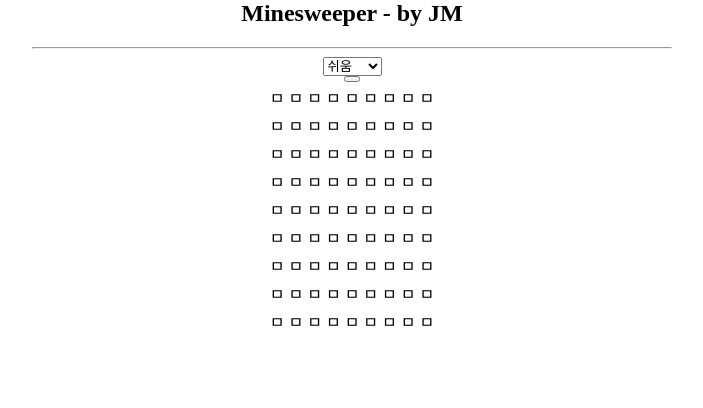
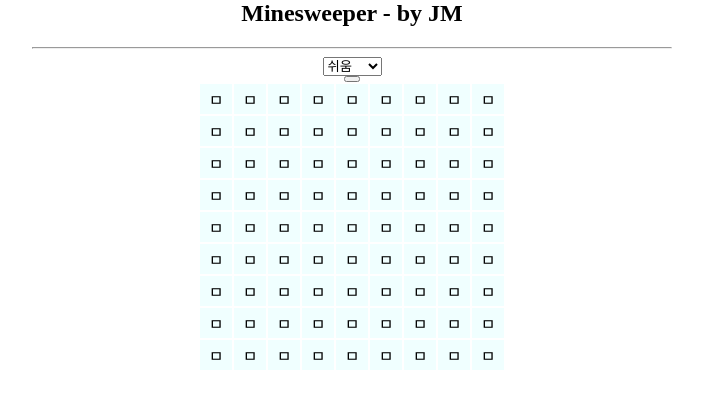
Before and after one commit to MMKe/minesweeper, a plain HTML site: page index.html in a window 1280 px wide. Shown: the whole page, without its empty margins (288-991 px from the left). Drawn offline with Linux system fonts and the light colour scheme.

Commit message:
new :  style.css update : index.html
기본적인 css 추기

```diff
--- a/index.html
+++ b/index.html
@@ -3,6 +3,7 @@
     <meta charset="UTF-8">
     <title>Minesweeper</title>
     <script src="./minesweeper.js" type="text/javascript"></script>
+    <link rel="stylesheet" href="./style.css">
 </head>
 <body style="max-width: 50%; margin: auto">
     <center>
--- /dev/null
+++ b/style.css
@@ -0,0 +1,6 @@
+td.cell {
+    background-color: azure;
+    width : 30px;
+    height : 30px;
+    text-align : center;
+}
```
